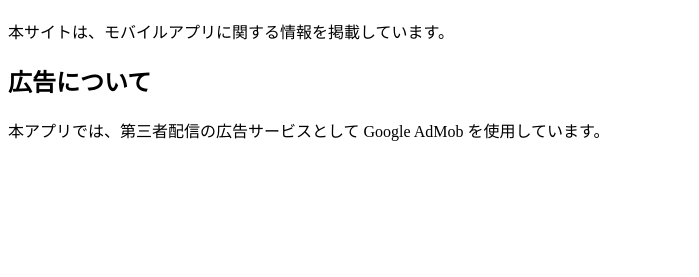
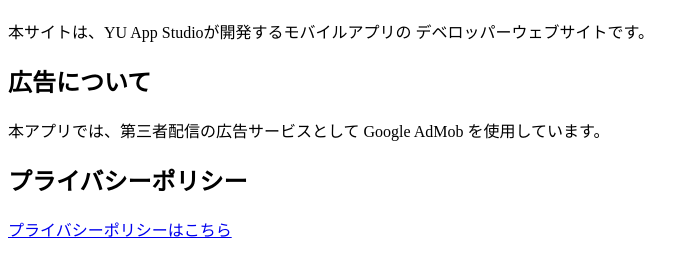
Before and after one commit to yu-appstudio/public-site, a plain HTML site: page index.html in a window 1280 px wide. Shown: the part 61-338 px from the top of the page, without its empty margins (0-699 px from the left). Drawn offline with Linux system fonts and the light colour scheme.

Commit message:
Update content and add privacy policy link in index.html

```diff
--- a/index.html
+++ b/index.html
@@ -8,12 +8,19 @@
   <h1>YU App Studio</h1>
 
   <p>
-    本サイトは、モバイルアプリに関する情報を掲載しています。
+    本サイトは、YU App Studioが開発するモバイルアプリの
+    デベロッパーウェブサイトです。
   </p>
 
   <h2>広告について</h2>
   <p>
-    本アプリでは、第三者配信の広告サービスとして Google AdMob を使用しています。
+    本アプリでは、第三者配信の広告サービスとして
+    Google AdMob を使用しています。
+  </p>
+
+  <h2>プライバシーポリシー</h2>
+  <p>
+    <a href="https://docs.google.com/document/u/1/d/e/2PACX-1vTo3HvqsAwYwV4EzwNk0sMv2WNOfGtd5eXBBD0xBQNxhXLTSG9oA-53tXZqFdSW0jqBvMQeUscjgPXQ/pub">プライバシーポリシーはこちら</a>
   </p>
 
 </body>
```
